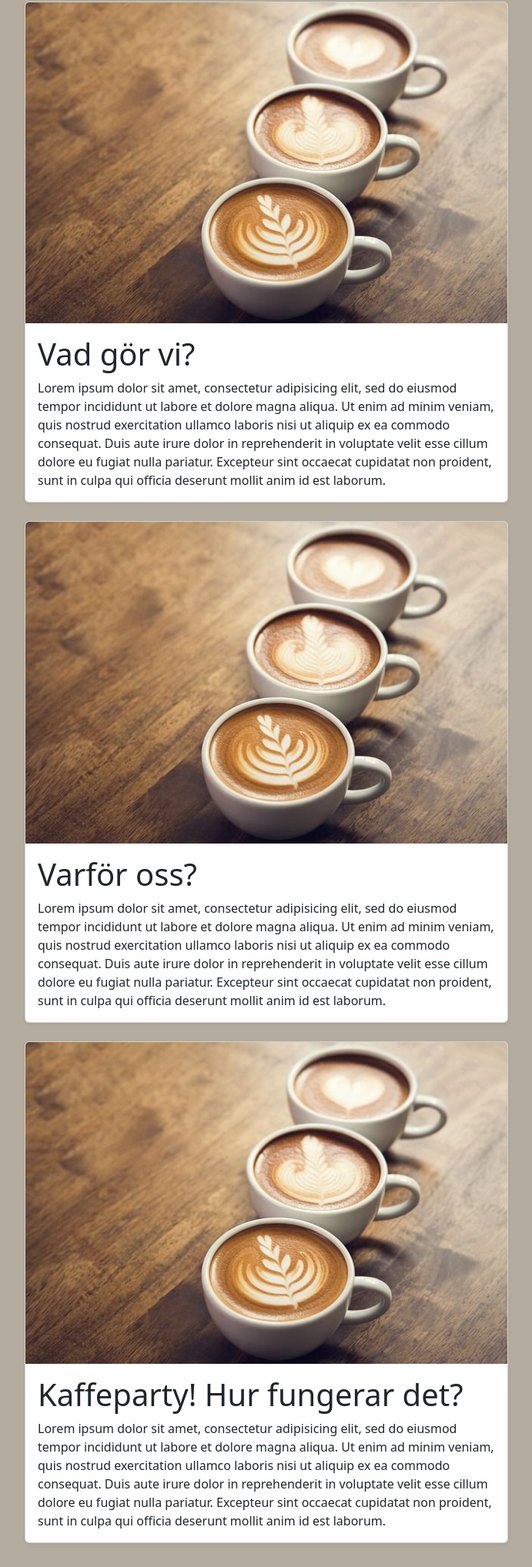
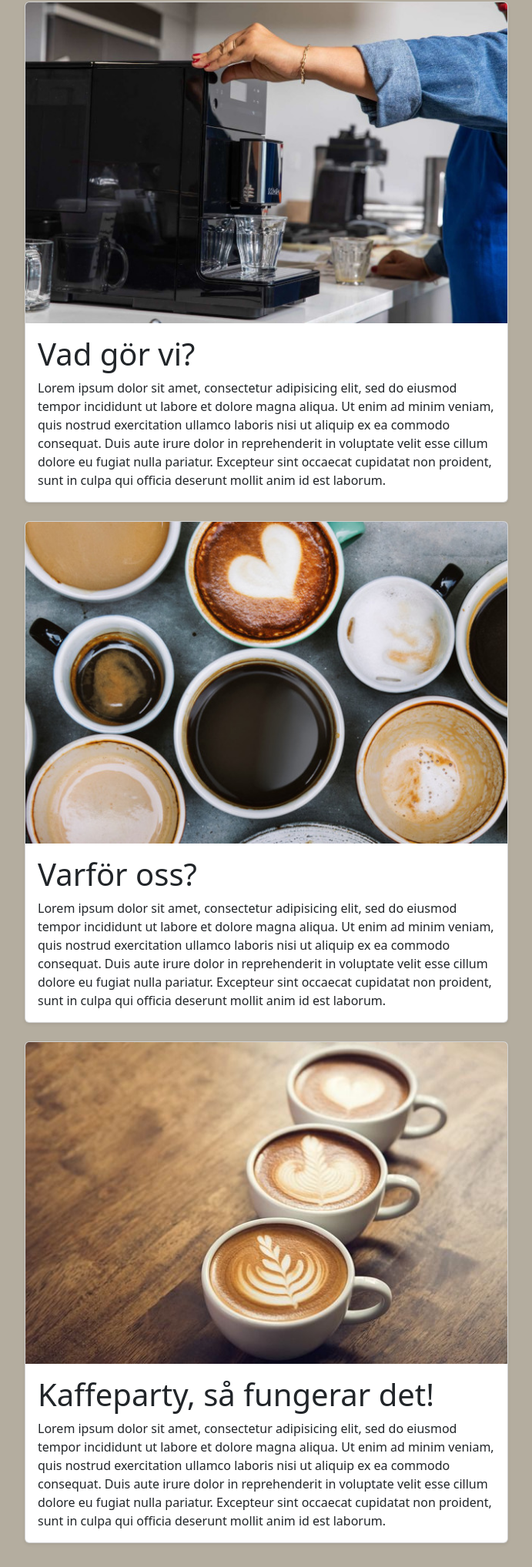
Before and after one commit to AVesslen/Ovn8Bootstrap, a plain HTML site: page index.html in a window 1280 px wide. Shown: the part 978-3014 px from the top of the page at 77% size, without its empty margins (294-985 px from the left). Drawn offline with nearby package versions, Linux system fonts and the light colour scheme.

Commit message:
la till flera bilder

```diff
--- a/index.html
+++ b/index.html
@@ -77,7 +77,7 @@
 
         <div class="row-md-6">
           <div class="card rounded mb-4 shadow-sm">
-              <img class="card-img-top" src="tre_kaffekoppar.jpg">
+              <img class="card-img-top" src="kaffemaskin_manniska.jpg">
               <div class="card-body">
                   <h1 class="card-title">Vad gör vi?</h1>
                   <p class="card-text">Lorem ipsum dolor sit amet, consectetur adipisicing elit, sed do eiusmod tempor incididunt ut labore et dolore magna aliqua.
@@ -91,7 +91,7 @@
 
       <div class="row-md-6">
         <div class="card rounded mb-4 shadow-sm">
-            <img class="card-img-top" src="tre_kaffekoppar.jpg">
+            <img class="card-img-top" src="flera_koppar.jpg">
             <div class="card-body">
                 <h1 class="card-title">Varför oss?</h1>
                 <p class="card-text">Lorem ipsum dolor sit amet, consectetur adipisicing elit, sed do eiusmod tempor incididunt ut labore et dolore magna aliqua.
@@ -106,7 +106,7 @@
       <div class="card rounded mb-4 shadow-sm">
           <img class="card-img-top" src="tre_kaffekoppar.jpg">
           <div class="card-body">
-              <h1 class="card-title">Kaffeparty! Hur fungerar det?</h1>
+              <h1 class="card-title">Kaffeparty, så fungerar det!</h1>
               <p class="card-text">Lorem ipsum dolor sit amet, consectetur adipisicing elit, sed do eiusmod tempor incididunt ut labore et dolore magna aliqua.
                 Ut enim ad minim veniam, quis nostrud exercitation ullamco laboris nisi ut aliquip ex ea commodo consequat. Duis aute irure
                 dolor in reprehenderit in voluptate velit esse cillum dolore eu fugiat nulla pariatur. Excepteur sint occaecat cupidatat non
```
Also changed, not shown: Produkter.html (+1 -1 lines), flera_koppar.jpg (added), kaffemaskin_manniska.jpg (added), kopp_med_rykande_kaffe.jpg (added), koppar_pa_rad.jpg (added).
